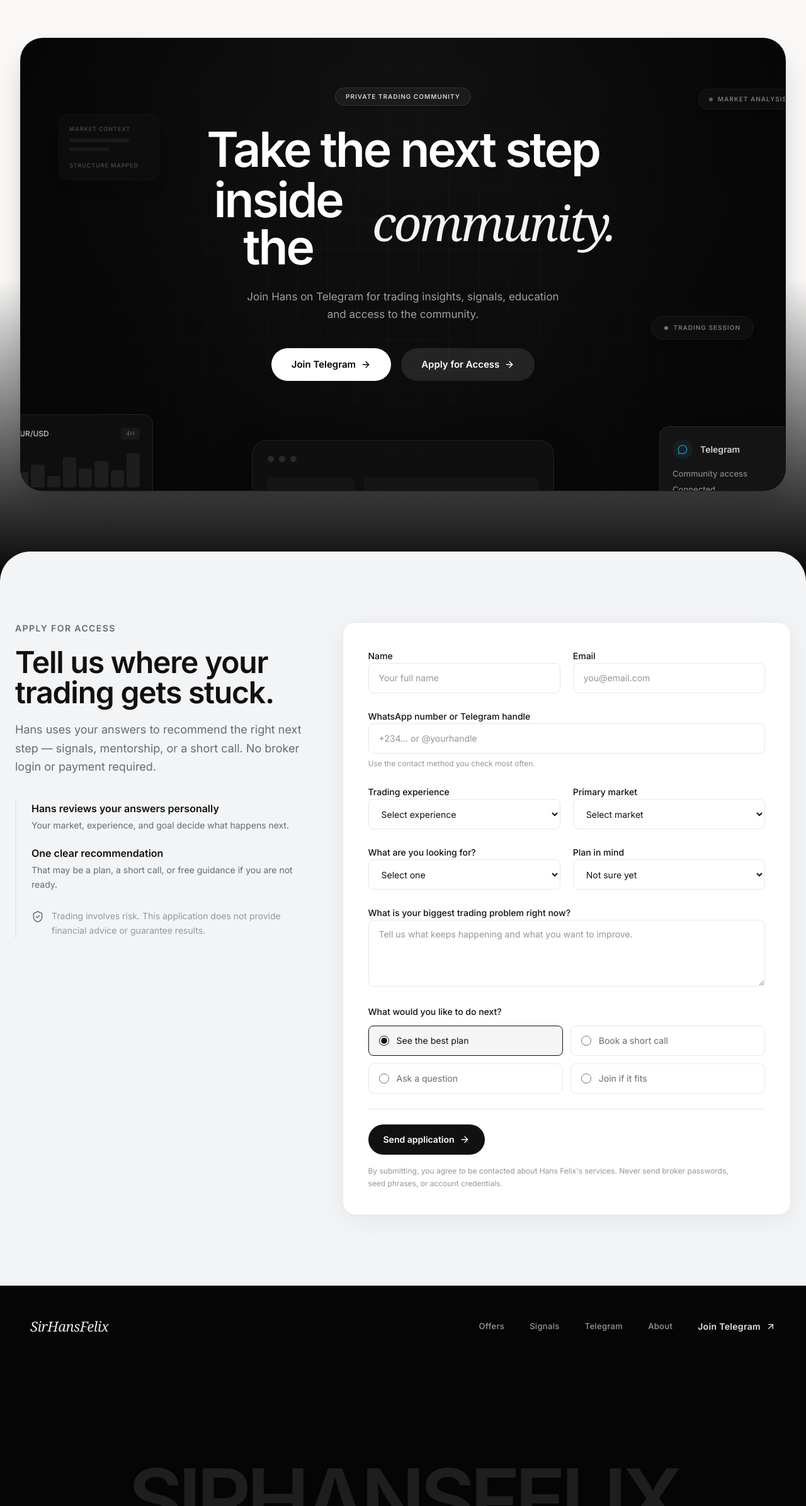
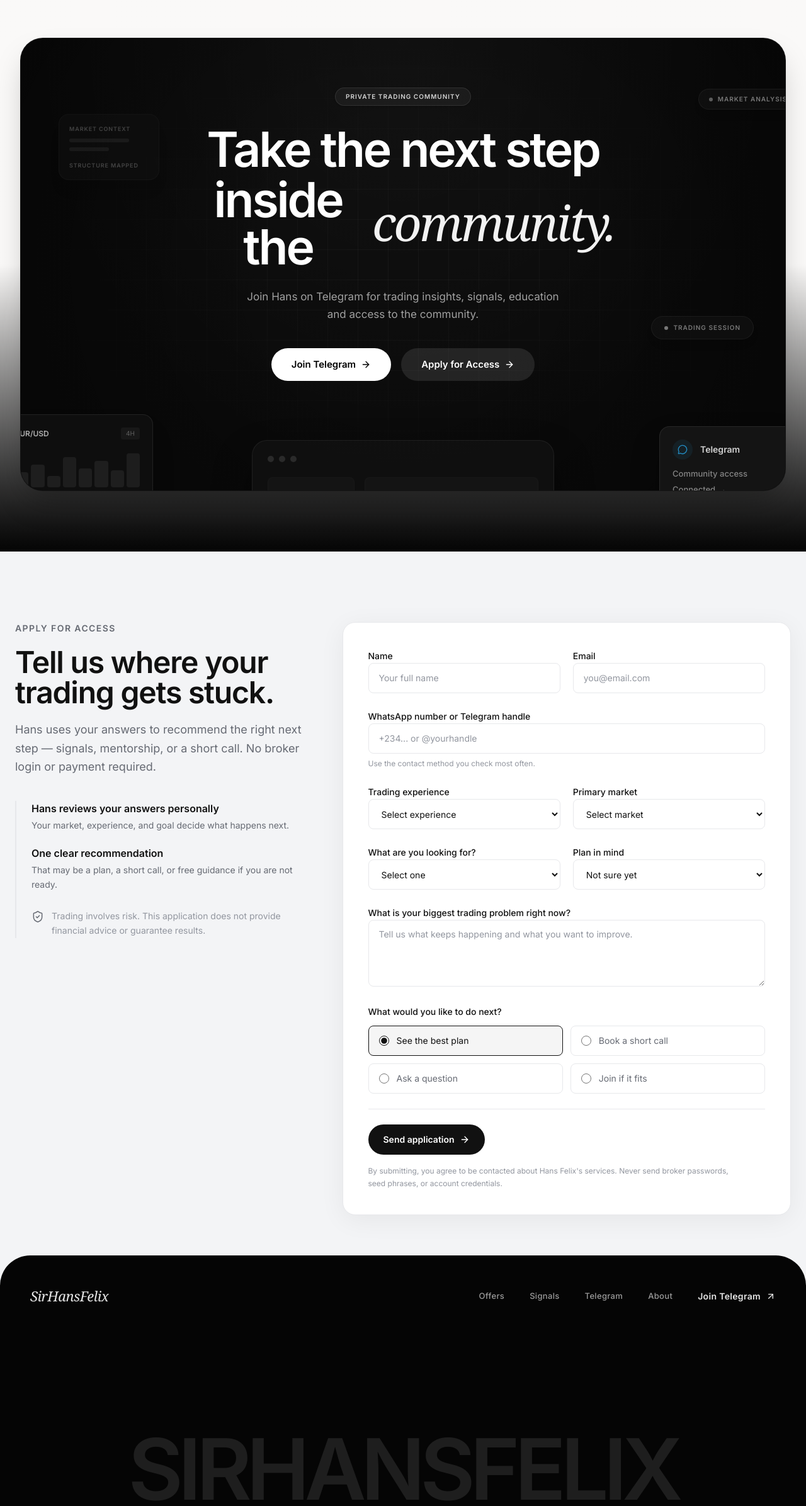
Before and after one commit to davidmarteen2-ctrl/david-sirhansfelix-demo, a React (Vite) app: page / in a window 1280 px wide. Shown: the part 5594-7986 px from the top of the page at 63% size. Built offline with nearby package versions, Linux system fonts and the light colour scheme.

Commit message:
fix: dark footer rounded top overtakes light form section (correct direction)

```diff
--- a/src/components/cta/ImmersiveCTAStage.tsx
+++ b/src/components/cta/ImmersiveCTAStage.tsx
@@ -126,7 +126,7 @@ export function ImmersiveCTAStage() {
       onPointerEnter={handlePointerEnter}
       onPointerLeave={handlePointerLeave}
       // Soft Footer Handoff: The gradient seamlessly merges with the footer black without animating out.
-      className="relative w-full pt-16 pb-28 lg:pt-24 lg:pb-36 px-4 lg:px-8 bg-gradient-to-b from-[#FAF9F8] via-[#FAF9F8] to-[#050505] overflow-hidden"
+      className="relative w-full py-16 lg:py-24 px-4 lg:px-8 bg-gradient-to-b from-[#FAF9F8] via-[#FAF9F8] to-[#050505] overflow-hidden"
     >
       <motion.div
         initial={shouldReduceMotion ? { opacity: 1 } : { opacity: 0, scale: 0.988, y: 14 }}
--- a/src/components/footer/WordmarkFooter.tsx
+++ b/src/components/footer/WordmarkFooter.tsx
@@ -112,6 +112,12 @@ export function WordmarkFooter() {
     <footer
       ref={footerRef}
       className="relative w-full bg-[#050505] text-white overflow-hidden"
+      style={{
+        borderRadius: "48px 48px 0 0",
+        marginTop: "-48px",
+        position: "relative",
+        zIndex: 10,
+      }}
     >
 
       <style dangerouslySetInnerHTML={{__html: `
--- a/src/components/lead-capture/LeadApplication.tsx
+++ b/src/components/lead-capture/LeadApplication.tsx
@@ -101,13 +101,7 @@ export function LeadApplication({ preferredPlan = "" }: LeadApplicationProps) {
   return (
     <section
       id="apply"
-      className="scroll-mt-24 px-4 pt-20 pb-20 sm:px-6 sm:pt-28 sm:pb-28 bg-[var(--color-canvas)]"
-      style={{
-        borderRadius: "48px 48px 0 0",
-        marginTop: "-48px",
-        position: "relative",
-        zIndex: 10,
-      }}
+      className="scroll-mt-24 px-4 py-20 sm:px-6 sm:py-28 bg-[var(--color-canvas)]"
     >
       <div className="mx-auto grid max-w-7xl gap-10 lg:grid-cols-[0.78fr_1.22fr] lg:gap-16">
 
```
